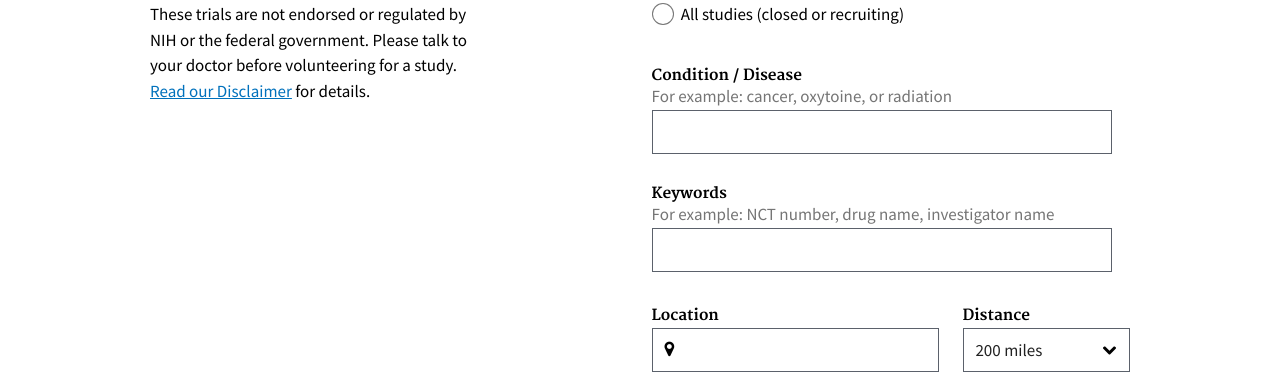
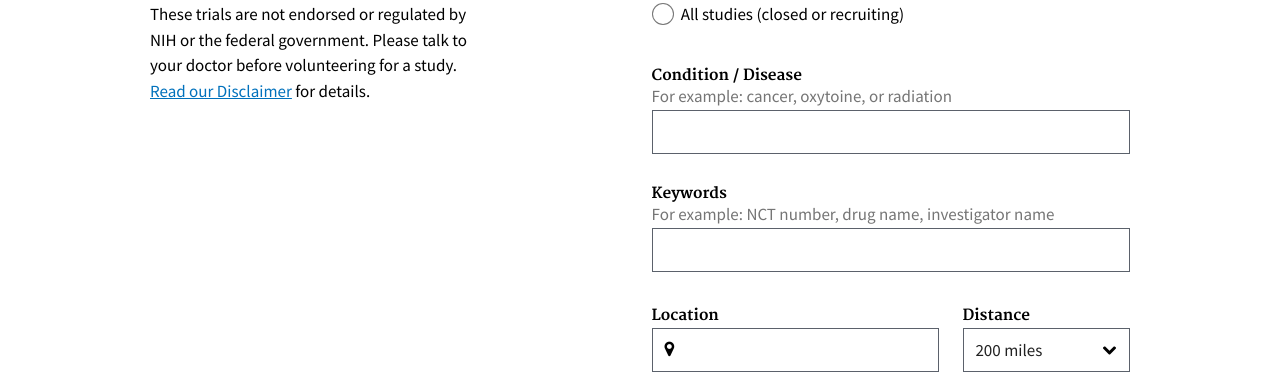
Before and after one commit to 18F/clinical-trials-prototype, a Jekyll site: the page built from pages/home.md, in a window 1280 px wide. Shown: the part 514-888 px from the top of the page. Built offline with Jekyll 4.4.1, drawn with Linux system fonts in a browser that asks for light colours.

Commit message:
Update form input max-width

```diff
--- a/_sass/_custom.scss
+++ b/_sass/_custom.scss
@@ -144,6 +144,10 @@ label[for="location"] {
   .legend-study-status {
     @include h5();
     font-family: $font-serif;
+  }
+
+  input {
+    max-width: initial;
   }
 }
 
```
